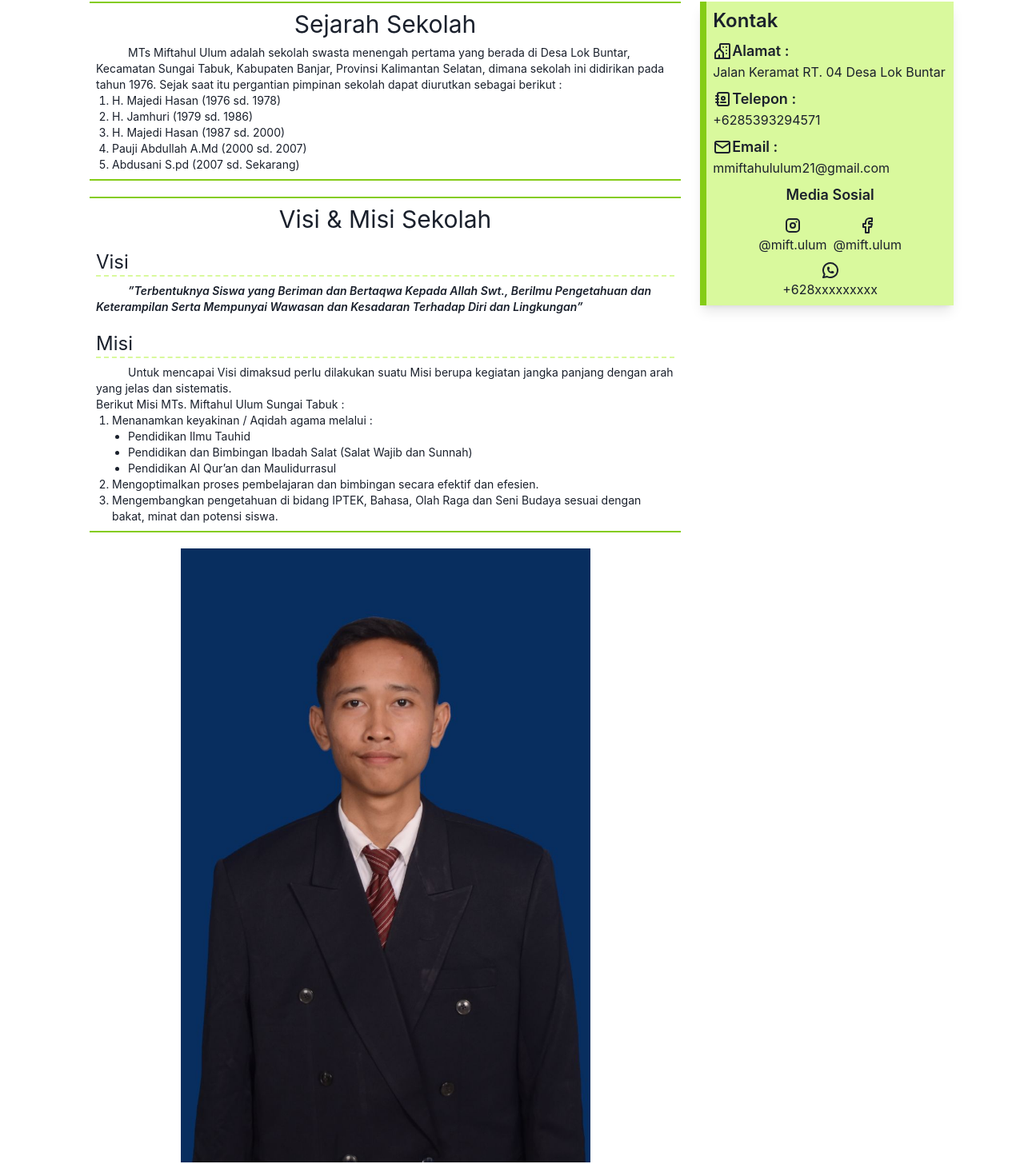
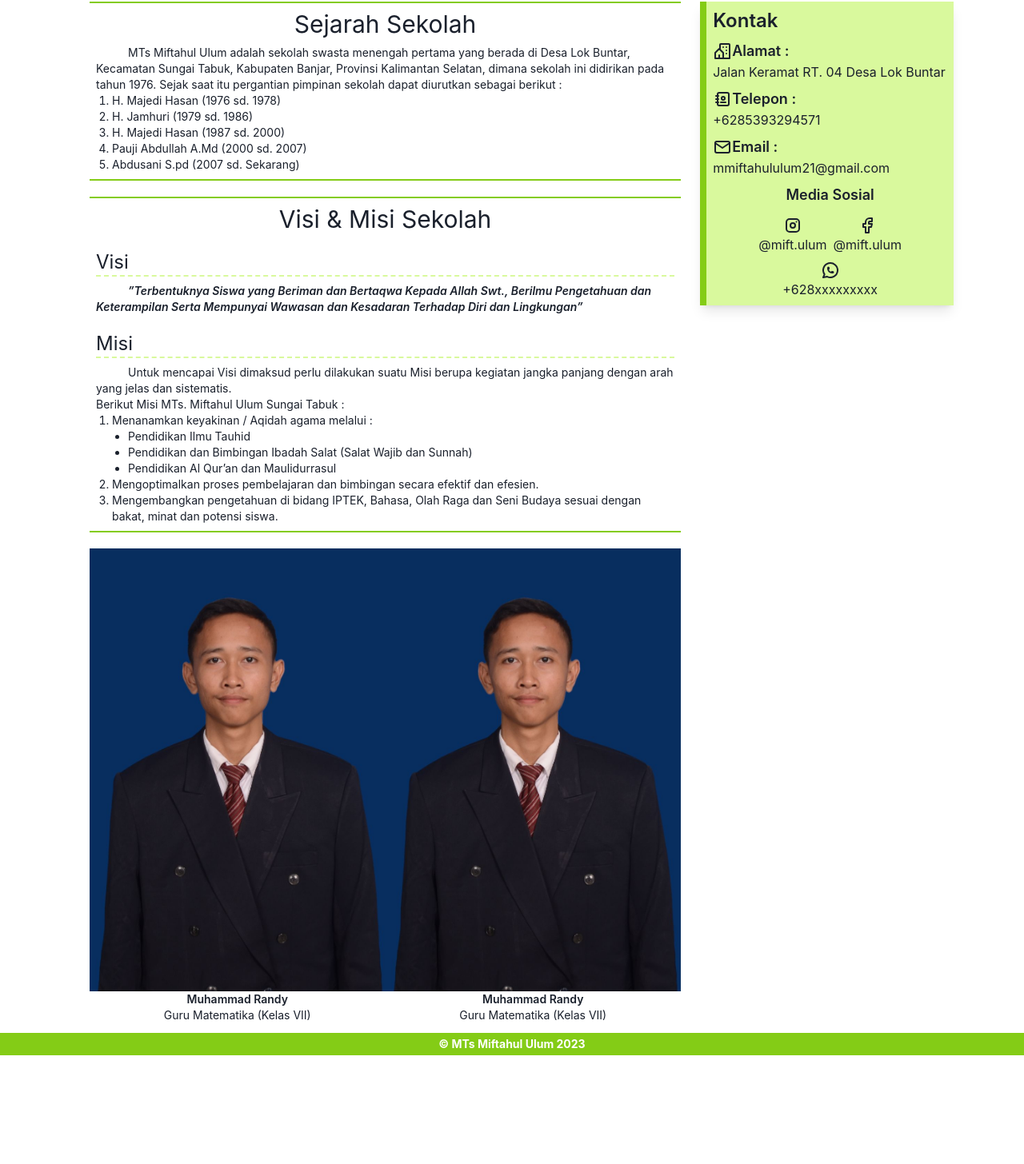
Before and after one commit to MuhRandy/mts-school-web, a React (Vite) app: page /profil in a window 1280 px wide. Shown: the part 374-1830 px from the top of the page at 80% size. After the commit the page ends 1694 px from the top, so only its background shows below. Built offline with nearby package versions, Linux system fonts and the light colour scheme.

Commit message:
update style

```diff
--- a/src/components/Articles.jsx
+++ b/src/components/Articles.jsx
@@ -1,3 +1,4 @@
+import { motion } from "framer-motion";
 import Card from "./Card";
 
 function Articles() {
@@ -30,12 +31,20 @@ function Articles() {
   ];
   return (
     <div className="flex flex-col gap-5">
-      {news.map((post) => {
+      {news.map((post, index) => {
         return (
-          <Card imgUrl={"https://placehold.co/200"} key={post.key}>
-            <Card.Title>{post.title}</Card.Title>
-            <Card.Body>{post.post}</Card.Body>
-          </Card>
+          <motion.div
+            key={index}
+            initial={{ opacity: 0, left: "-128px" }}
+            whileInView={{ opacity: 1, left: 0 }}
+            transition={{ duration: 2, type: "spring" }}
+            className="relative"
+          >
+            <Card imgUrl={"https://placehold.co/200"} key={post.key}>
+              <Card.Title>{post.title}</Card.Title>
+              <Card.Body>{post.post}</Card.Body>
+            </Card>
+          </motion.div>
         );
       })}
     </div>
--- a/src/components/SmallContent.jsx
+++ b/src/components/SmallContent.jsx
@@ -2,7 +2,9 @@ import clsx from "clsx";
 
 function SmallContent({ children }) {
   return (
-    <article className={clsx("border-y-2 border-lime-500 p-1", "sm:p-2")}>
+    <article
+      className={clsx("border-y-2 border-lime-500 p-1 relative", "sm:p-2")}
+    >
       {children}
     </article>
   );
--- a/src/components/Teachers.jsx
+++ b/src/components/Teachers.jsx
@@ -6,7 +6,13 @@ register();
 function Teachers() {
   return (
     <div>
-      <swiper-container>
+      <swiper-container slides-per-view="2" loop="true" speed="10">
+        <swiper-slide>
+          <Teacher />
+        </swiper-slide>
+        <swiper-slide>
+          <Teacher />
+        </swiper-slide>
         <swiper-slide>
           <Teacher />
         </swiper-slide>
--- a/src/pages/Profil.jsx
+++ b/src/pages/Profil.jsx
@@ -3,6 +3,7 @@ import History from "../components/History";
 import VisiMisi from "../components/VisiMisi";
 import chairs from "../assets/jejeran_kursi.jpg";
 import Teachers from "../components/Teachers";
+import { motion } from "framer-motion";
 
 function Profil() {
   return (
@@ -14,8 +15,20 @@ function Profil() {
       />
       <Content>
         <Content.Main title={"Profil Sekolah"} className="flex flex-col gap-5">
-          <History />
-          <VisiMisi />
+          <motion.div
+            initial={{ opacity: 0, left: "-128px" }}
+            whileInView={{ opacity: 1, left: 0 }}
+            transition={{ duration: 2, type: "spring" }}
+          >
+            <History />
+          </motion.div>
+          <motion.div
+            initial={{ opacity: 0, left: "-128px" }}
+            whileInView={{ opacity: 1, left: 0 }}
+            transition={{ duration: 2, type: "spring" }}
+          >
+            <VisiMisi />
+          </motion.div>
           <Teachers />
         </Content.Main>
         <Content.Aside />
```
Also changed, not shown: package.json (+6 -6 lines), 1 other file (tests, documents, lock files or other folders).
